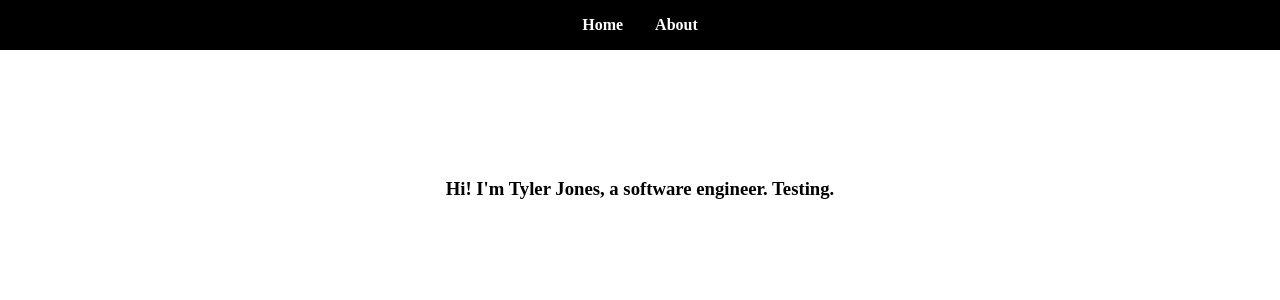
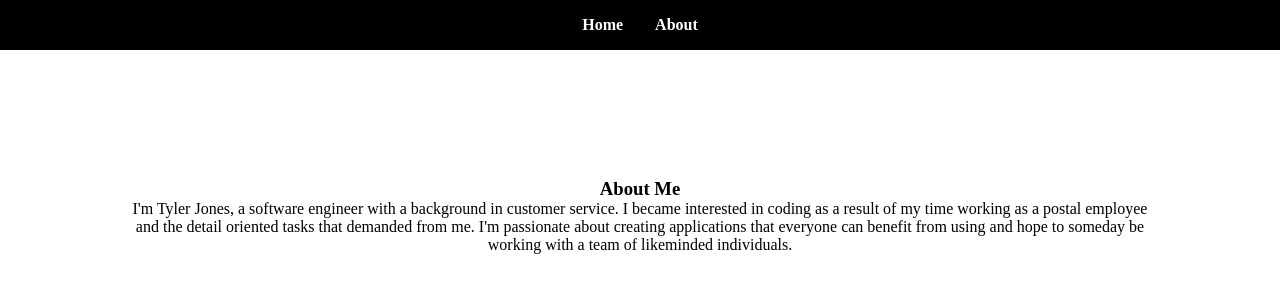
Before and after one commit to msiroilem/vue-portfolio, a Vue app in the folder client/: page /about in a window 1280 px wide. Shown: the top 300 px of the page. Built offline with nearby package versions, Linux system fonts and the light colour scheme; what cloudinary-vue would draw is missing.

Commit message:
changed icon for resume on Home and added more to About description

```diff
--- a/client/src/views/About.vue
+++ b/client/src/views/About.vue
@@ -1,8 +1,16 @@
 <template>
   <div class="about-wrapper">
     <h3>
-      Hi! I'm Tyler Jones, a software engineer. Testing.
+      About Me
     </h3>
+    <p>
+      I'm Tyler Jones, a software engineer with a background in customer
+      service. I became interested in coding as a result of my time working as a
+      postal employee and the detail oriented tasks that demanded from me. I'm
+      passionate about creating applications that everyone can benefit from
+      using and hope to someday be working with a team of likeminded
+      individuals.
+    </p>
   </div>
 </template>
 
--- a/client/src/views/Home.vue
+++ b/client/src/views/Home.vue
@@ -96,7 +96,7 @@ export default {
         value: 'Tyler Jones',
         link:
           'https://drive.google.com/file/d/1t3aitiBFEdjpcNqQCTHfT2kXbK29BOQ0/view?usp=sharing',
-        icon: 'mdi-ice-cream'
+        icon: 'mdi-file-download'
       }
     ]
   }),
```
